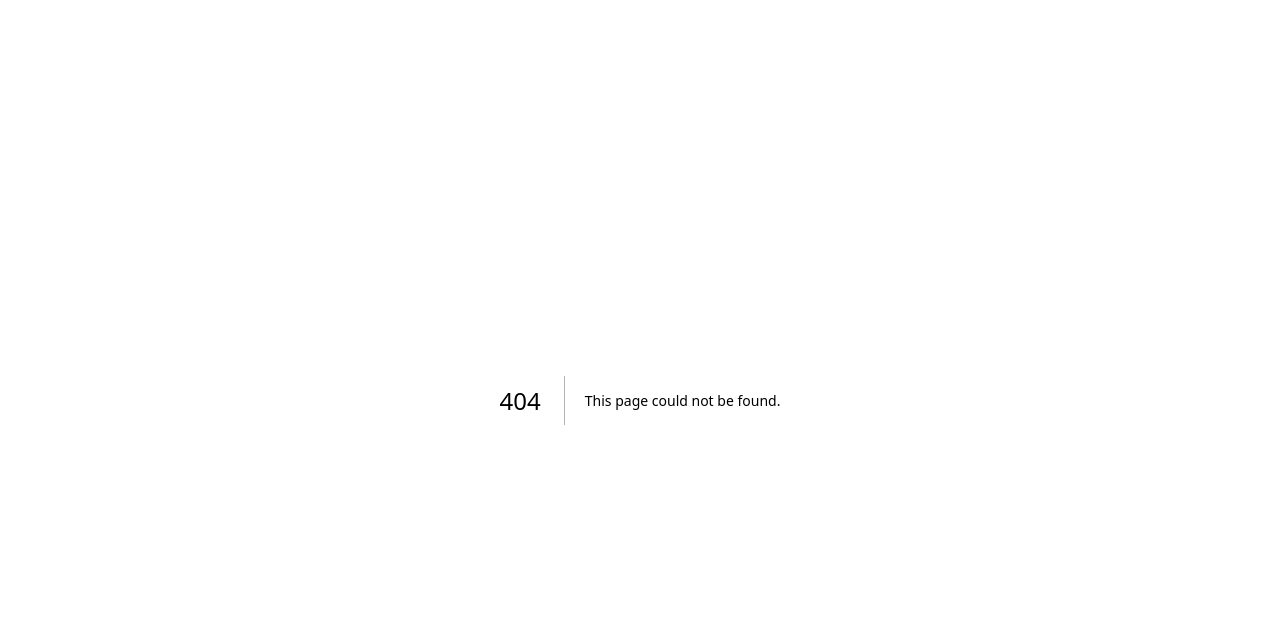
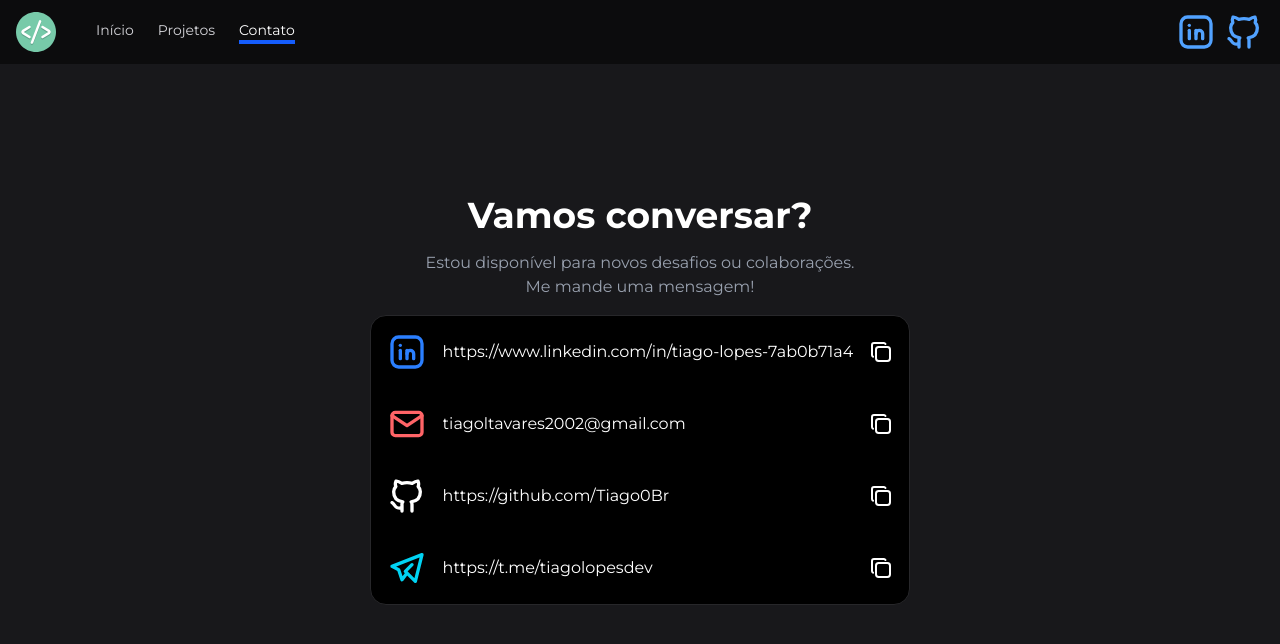
Before and after one commit to Tiago0Br/portfolio-tiagolopes, a Next.js app: page /contact in a window 1280 px wide. Before the commit this address had no page. Shown: the top 644 px of the page. Built offline with nearby package versions, Linux system fonts and the light colour scheme.

Commit message:
feature: criação da página de contatos e remoção temporária do chatbot

```diff
--- /dev/null
+++ b/src/app/(pages)/contact/page.tsx
@@ -0,0 +1,100 @@
+'use client'
+
+import Link from 'next/link'
+import { toast } from 'sonner'
+import { Header } from '@/components/shared/header'
+import {
+  IconBrandGithub,
+  IconBrandLinkedin,
+  IconBrandTelegram,
+  IconCopy,
+  IconMail,
+} from '@tabler/icons-react'
+
+export default function ContactPage() {
+  function copyToClipboard(text: string) {
+    navigator.clipboard.writeText(text)
+    toast.success('Contato copiado!')
+  }
+
+  return (
+    <>
+      <Header />
+      <main className="min-h-screen flex flex-col items-center justify-center gap-4">
+        <h1 className="text-4xl font-bold">Vamos conversar?</h1>
+        <p className="text-gray-400 text-center">
+          Estou disponível para novos desafios ou colaborações. <br /> Me mande uma mensagem!
+        </p>
+
+        <div className="flex flex-col p-4 bg-black border border-zinc-800 rounded-2xl gap-8">
+          <div className="flex items-center gap-4">
+            <IconBrandLinkedin className="md:size-10 text-blue-500" />
+            <Link
+              href="https://www.linkedin.com/in/tiago-lopes-7ab0b71a4"
+              target="_blank"
+              className="flex-1 line-clamp-1"
+            >
+              https://www.linkedin.com/in/tiago-lopes-7ab0b71a4
+            </Link>
+            <button
+              className="cursor-pointer hover:text-blue-600 transition-colors"
+              onClick={() =>
+                copyToClipboard('https://www.linkedin.com/in/tiago-lopes-7ab0b71a4')
+              }
+            >
+              <IconCopy />
+            </button>
+          </div>
+          <div className="flex items-center gap-4">
+            <IconMail className="md:size-10 text-red-400" />
+            <Link
+              href="mailto:tiagoltavares2002@gmail"
+              target="_blank"
+              className="flex-1 line-clamp-1"
+            >
+              tiagoltavares2002@gmail.com
+            </Link>
+            <button
+              className="cursor-pointer hover:text-blue-600 transition-colors"
+              onClick={() => copyToClipboard('tiagoltavares2002@gmail')}
+            >
+              <IconCopy />
+            </button>
+          </div>
+          <div className="flex items-center gap-4">
+            <IconBrandGithub className="md:size-10" />
+            <Link
+              href="https://github.com/Tiago0Br"
+              target="_blank"
+              className="flex-1 line-clamp-1"
+            >
+              https://github.com/Tiago0Br
+            </Link>
+            <button
+              className="cursor-pointer hover:text-blue-600 transition-colors"
+              onClick={() => copyToClipboard('https://github.com/Tiago0Br')}
+            >
+              <IconCopy />
+            </button>
+          </div>
+          <div className="flex items-center gap-4">
+            <IconBrandTelegram className="md:size-10 text-cyan-400" />
+            <Link
+              href="https://t.me/tiagolopesdev"
+              target="_blank"
+              className="flex-1 line-clamp-1"
+            >
+              https://t.me/tiagolopesdev
+            </Link>
+            <button
+              className="cursor-pointer hover:text-blue-600 transition-colors"
+              onClick={() => copyToClipboard('https://t.me/tiagolopesdev')}
+            >
+              <IconCopy />
+            </button>
+          </div>
+        </div>
+      </main>
+    </>
+  )
+}
--- a/src/app/(pages)/layout.tsx
+++ b/src/app/(pages)/layout.tsx
@@ -1,5 +1,3 @@
-import { ChatButton } from '@/components/chat/chat-button'
-
 export default function PagesLayout({
   children,
 }: Readonly<{
@@ -8,7 +6,7 @@ export default function PagesLayout({
   return (
     <div>
       {children}
-      <ChatButton />
+      {/* <ChatButton /> */}
     </div>
   )
 }
--- a/src/app/layout.tsx
+++ b/src/app/layout.tsx
@@ -1,10 +1,11 @@
 import { Metadata } from 'next'
+import { Toaster } from 'sonner'
 import { Montserrat } from 'next/font/google'
 import './globals.css'
 
 export const metadata: Metadata = {
   title: 'Sobre mim | Tiago Lopes',
-  description: 'Portfólio de projetos de desenvolvimento feitos por mim, Tiago Lopes',
+  description: 'Portfólio do desenvolvedor fullstack Tiago Lopes',
 }
 
 const font = Montserrat({ subsets: ['latin'] })
@@ -20,6 +21,7 @@ export default function RootLayout({
         <link rel="shortcut icon" href="/favicon.svg" type="image/svg" />
       </head>
       <body className={`${font.className} antialiased text-white bg-zinc-900 dark`}>
+        <Toaster position="top-center" richColors />
         {children}
       </body>
     </html>
--- /dev/null
+++ b/src/app/not-found.tsx
@@ -0,0 +1,21 @@
+import Image from 'next/image'
+import Link from 'next/link'
+
+export default function NotFound() {
+  return (
+    <main className="flex flex-col items-center justify-center min-h-screen gap-8">
+      <h1 className="text-4xl font-bold">Página não encontrada</h1>
+      <Image
+        src="/not-found.png"
+        alt="Ilustração com o texto 404"
+        width={500}
+        height={400}
+        draggable={false}
+      />
+
+      <Link href="/" className="text-blue-400 hover:text-blue-600 transition-colors">
+        Voltar para a tela inicial
+      </Link>
+    </main>
+  )
+}
--- a/src/components/chat/chat-window.tsx
+++ b/src/components/chat/chat-window.tsx
@@ -11,6 +11,8 @@ export function ChatWindow() {
   const endChatRef = useRef<HTMLDivElement>(null)
 
   function sendMessage() {
+    if (text.trim() === '') return
+
     addMessage(text)
     setText('')
   }
@@ -62,8 +64,9 @@ export function ChatWindow() {
             if (e.key === 'Enter') sendMessage()
           }}
         />
+
         <button
-          className="flex justify-center items-center min-h-8 min-w-8 rounded-full bg-red-500"
+          className="flex justify-center items-center min-h-8 min-w-8 rounded-full bg-red-500 cursor-pointer hover:bg-red-600 transition-colors"
           onClick={sendMessage}
         >
           <IconSend className="text-white" size={18} />
--- a/src/components/shared/menu.tsx
+++ b/src/components/shared/menu.tsx
@@ -9,12 +9,12 @@ export function Menu() {
   return (
     <nav className="flex gap-6">
       <MenuItem href="/" selected={path === '/'}>
-        Home
+        Início
       </MenuItem>
       <MenuItem href="/projects/1" selected={path.startsWith('/projects')}>
         Projetos
       </MenuItem>
-      <MenuItem href="/contact" newTab>
+      <MenuItem href="/contact" selected={path === '/contact'}>
         Contato
       </MenuItem>
     </nav>
--- a/src/components/technologies/technologies.tsx
+++ b/src/components/technologies/technologies.tsx
@@ -22,9 +22,10 @@ export function Technologies({ technologies, smallSize }: TecnologiasProps) {
               alt={technology.name}
               fill
               className="object-contain"
+              draggable={false}
             />
           </span>
-          <span className="text-[10px] text-zinc-400">{technology.name}</span>
+          <span className="text-[12px] text-zinc-400">{technology.name}</span>
         </div>
       ))}
     </div>
--- a/src/hooks/use-localstorage.ts
+++ b/src/hooks/use-localstorage.ts
@@ -1,4 +1,3 @@
-'use client'
 import { useEffect, useState } from 'react'
 
 export function useLocalStorage<T>(key: string, initialValue: T) {
```
Also changed, not shown: public/not-found.png (added).
